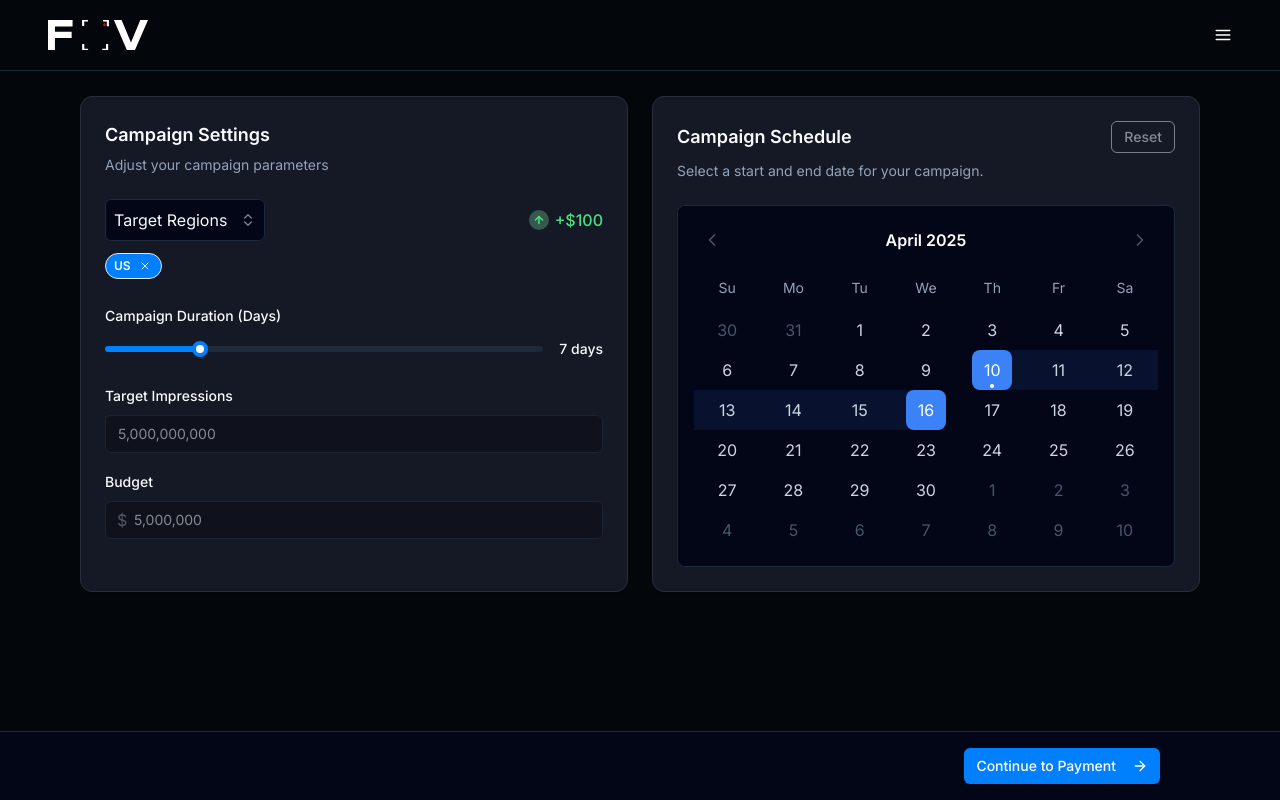
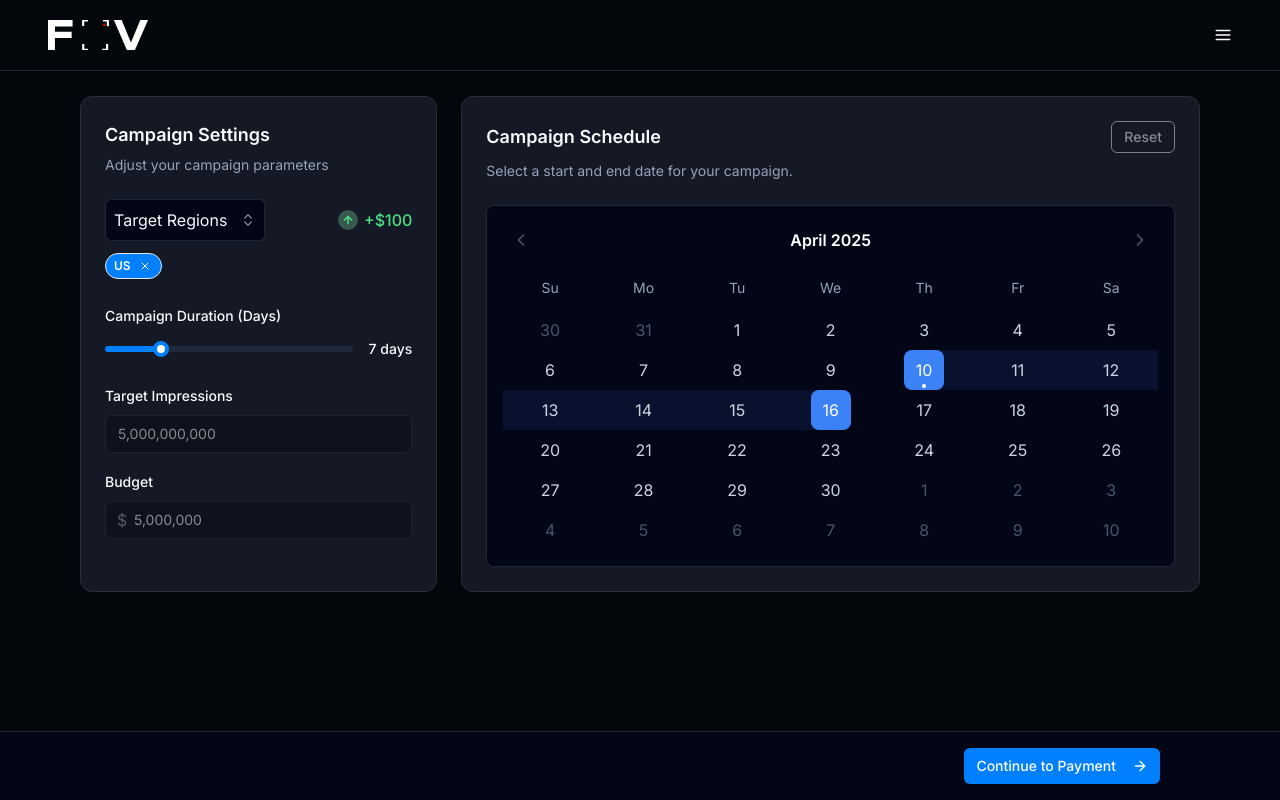
Before and after one commit to raf-fonseca/fov, a Next.js app: page /campaign-scheduler in a window 1280 px wide. Built offline with nearby package versions, Linux system fonts and the light colour scheme.

Commit message:
calendar spacing

```diff
--- a/app/(root)/campaign-scheduler/page.tsx
+++ b/app/(root)/campaign-scheduler/page.tsx
@@ -250,7 +250,12 @@ export default function CampaignScheduler() {
     // Add $5,000 for each additional day beyond base duration
     const additionalDaysCost = (campaign.days - 7) * 5000;
 
-    return Math.round(basePrice * priceMultiplier + additionalDaysCost);
+    // Add $100 for each additional region
+    const additionalRegionsCost = (campaign.regions.length - 1) * 100;
+
+    return Math.round(
+      basePrice * priceMultiplier + additionalDaysCost + additionalRegionsCost
+    );
   };
 
   const handleUpdateCampaign = (updates: Partial<Campaign>) => {
@@ -374,12 +379,15 @@ export default function CampaignScheduler() {
   return (
     <TooltipProvider>
       <div className="flex flex-col gap-6 mt-24 px-10 lg:px-20 pb-24">
-        <div className="grid grid-cols-1 md:grid-cols-2 gap-6">
-          {/* Campaign Settings Card */}
-          <Card className="bg-[#151825] border-[#2a2d3a]">
+        <div className="grid grid-cols-1 lg:grid-cols-3 gap-6">
+          {/* Campaign Settings Card - 1/3 width */}
+          <div className="lg:col-span-1">
+            <Card className="bg-[#151825] border-[#2a2d3a] h-full">
               <CardHeader>
                 <CardTitle className="text-lg">Campaign Settings</CardTitle>
-              <CardDescription>Adjust your campaign parameters</CardDescription>
+                <CardDescription>
+                  Adjust your campaign parameters
+                </CardDescription>
               </CardHeader>
               <CardContent className="space-y-6">
                 {/* Regions - Dropdown Menu */}
@@ -407,7 +415,9 @@ export default function CampaignScheduler() {
                               >
                                 <div className="flex items-center gap-2">
                                   <div className="w-4 h-4 flex items-center justify-center">
-                                  {isSelected && <Check className="h-3 w-3" />}
+                                    {isSelected && (
+                                      <Check className="h-3 w-3" />
+                                    )}
                                   </div>
                                   <span>{region}</span>
                                 </div>
@@ -586,9 +596,11 @@ export default function CampaignScheduler() {
                 </div>
               </CardContent>
             </Card>
+          </div>
 
-          {/* Campaign Schedule Card */}
-          <Card className="bg-[#151825] border-[#2a2d3a]">
+          {/* Campaign Schedule Card - 2/3 width */}
+          <div className="lg:col-span-2">
+            <Card className="bg-[#151825] border-[#2a2d3a] h-full">
               <CardHeader className="flex flex-col gap-2">
                 <div className="flex w-full justify-between items-center">
                   <CardTitle className="text-lg">Campaign Schedule</CardTitle>
@@ -602,13 +614,12 @@ export default function CampaignScheduler() {
                     disabled={campaign.days === 7}
                     onClick={() =>
                       setCampaign((prev) => {
-                      // Set to 7 days starting from today or current start date
                         const startDate = prev.dateRange.start || today;
                         return {
                           ...prev,
                           dateRange: {
                             start: startDate,
-                          end: addDays(startDate, 6), // 7 days total (start date + 6 days)
+                            end: addDays(startDate, 6),
                           },
                           days: 7,
                         };
@@ -622,14 +633,14 @@ export default function CampaignScheduler() {
                   Select a start and end date for your campaign.
                 </CardDescription>
               </CardHeader>
-            <CardContent className="space-y-6">
+              <CardContent className="flex flex-col flex-1 min-h-0">
                 <Tooltip delayDuration={0}>
                   <TooltipTrigger asChild>
-                  <div className="bg-slate-950 border border-slate-800 rounded-lg w-full">
+                    <div className="flex-1 bg-slate-950 border border-slate-800 rounded-lg w-full min-h-0">
                       <DateRangeCalendar
                         onRangeSelect={handleDateRangeSelect}
                         initialRange={campaign.dateRange}
-                      className="bg-slate-950 text-white border-slate-800"
+                        className="bg-slate-950 text-white border-slate-800 h-full"
                         readOnly={true}
                       />
                     </div>
@@ -644,6 +655,7 @@ export default function CampaignScheduler() {
                 </Tooltip>
               </CardContent>
             </Card>
+          </div>
         </div>
 
         {/* Sticky bottom section */}
```
Lines whose indentation alone changed are shown as unchanged.
